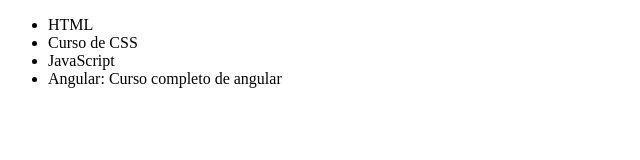
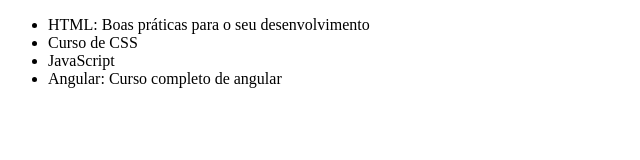
Before and after one commit to MarceloCabral98sp/overview-git, a plain HTML site: page index.html in a window 1280 px wide. Shown: the whole page, without its empty margins (0-640 px from the left). Drawn offline with Linux system fonts and the light colour scheme.

Commit message:
Corrigindo curso de html

```diff
--- a/index.html
+++ b/index.html
@@ -8,7 +8,7 @@
 </head>
 <body>
     <ul>
-        <li>HTML</li>
+        <li>HTML: Boas práticas para o seu desenvolvimento</li>
         <li>Curso de CSS</li>
         <li>JavaScript</li>
         <li>Angular: Curso completo de angular</li>
```
